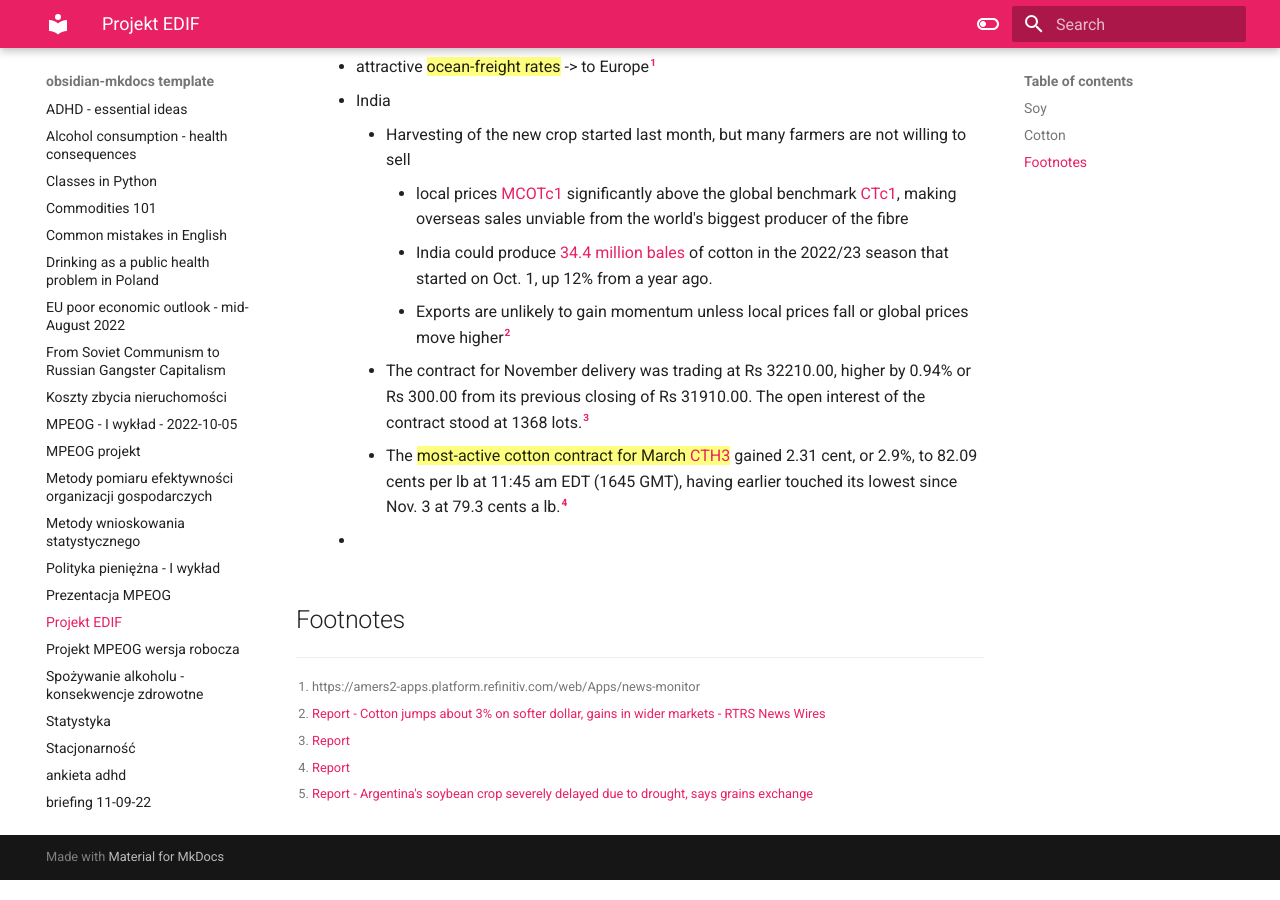
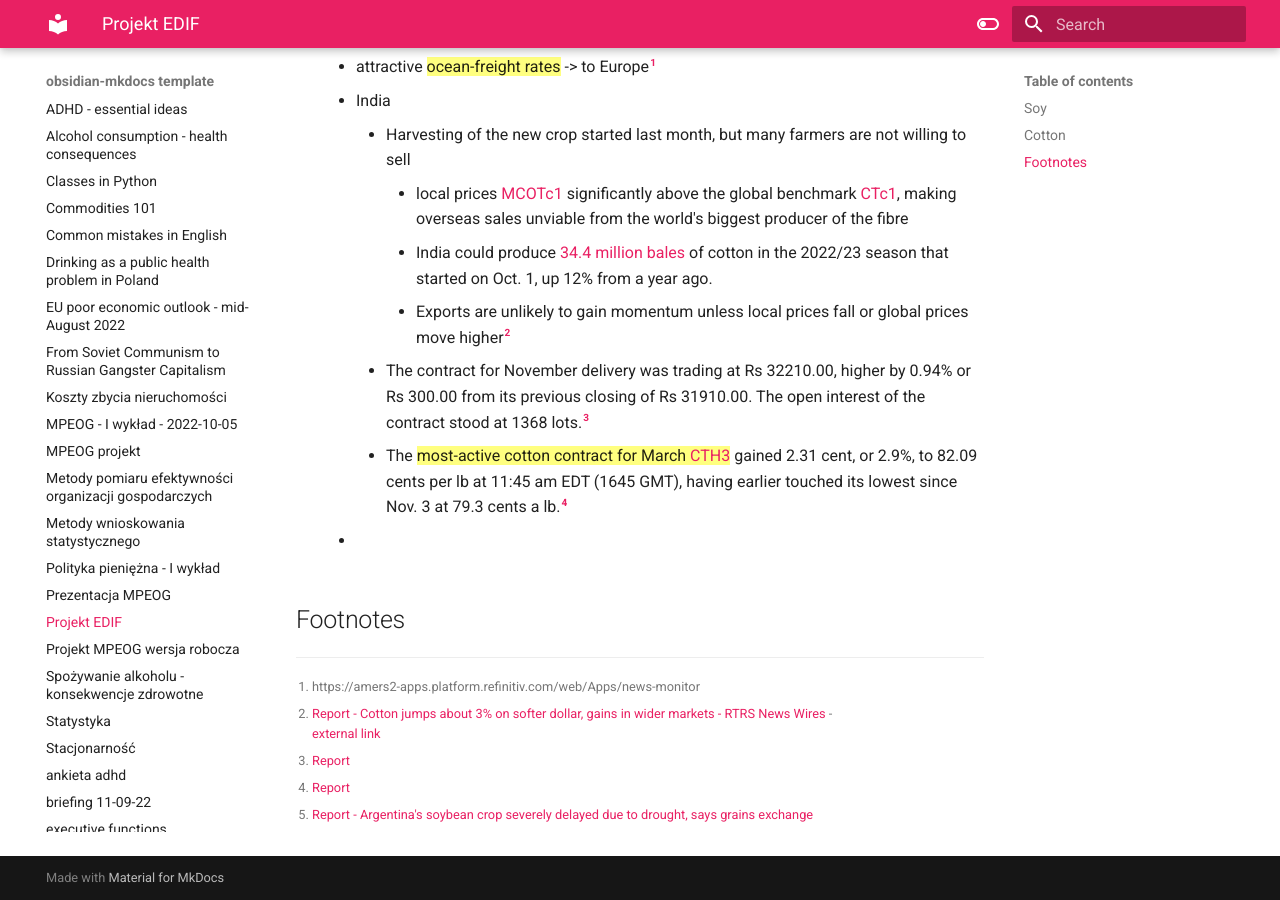
Before and after one commit to seszele64/obsidian-notes, an MkDocs documentation site: the page built from docs/Projekt EDIF.md, in a window 1280 px wide and 900 px high, scrolled down 1228 px. Built offline with MkDocs 1.6.1 and Material for MkDocs 9.7.7, drawn with Linux system fonts in a browser that asks for light colours.

Commit message:
PUSH NOTE : Projekt EDIF.md

```diff
--- a/docs/Projekt EDIF.md
+++ b/docs/Projekt EDIF.md
@@ -34,7 +35,8 @@
 ## Footnotes
 
 [^1]: https://amers2-apps.platform.refinitiv.com/web/Apps/news-monitor
-[^2]: [Report - Cotton jumps about 3% on softer dollar, gains in wider markets - RTRS  News Wires](./images/News_%20RPT-India's%20cotton%20exports%20stall%20as%20farmers%20delay%20sales%20hoping%20for%20higher%20prices%20-%20RTRS%20_%20News%20Wires.pdf)
+[^2]: [Report - Cotton jumps about 3% on softer dollar, gains in wider markets - RTRS  News Wires](./images/News_%20RPT-India's%20cotton%20exports%20stall%20as%20farmers%20delay%20sales%20hoping%20for%20higher%20prices%20-%20RTRS%20_%20News%20Wires.pdf)  -
+[external link](https://cloud.harhara.bar/s/SR7gLcDbiz9Yq24)
 [^3]: [Report](Attachments/News_%20Cotton%20COT.md)
 [^4]: [Report](./images/News_%20Cotton%20jumps%20about%203%25%20on%20softer%20dollar,%20gains%20in%20wider%20markets%20-%20RTRS%20_%20News%20Wires.pdf)
 [^5]: [Report - Argentina's soybean crop severely delayed due to drought, says grains exchange](./images/Top%20News%20_%20Argentina's%20soybean%20crop%20severely%20delayed%20due%20to%20drought,%20says%20grains%20exchange.pdf)
```
Also changed, not shown: other parts of docs/Projekt EDIF.md (+1 -0 lines).
